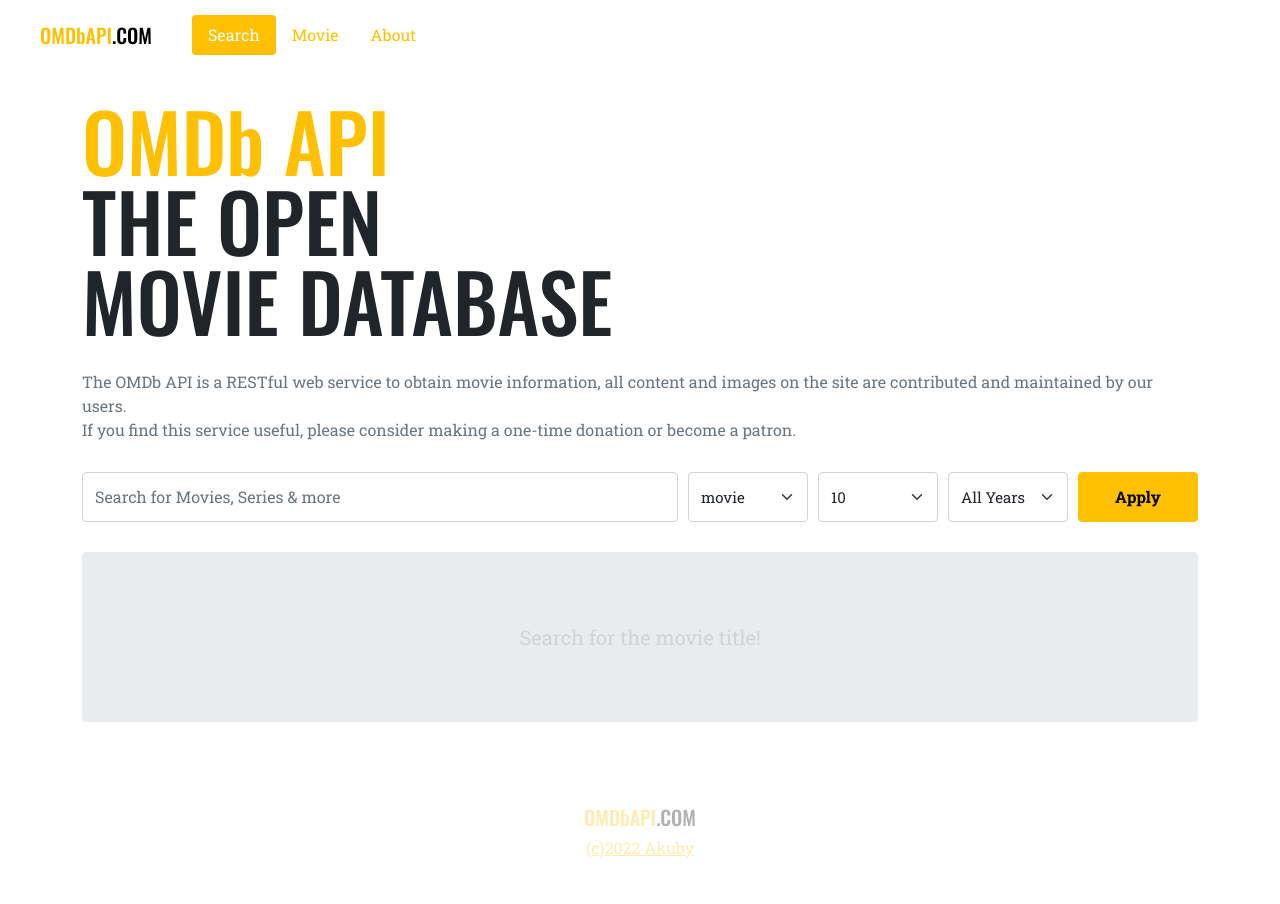
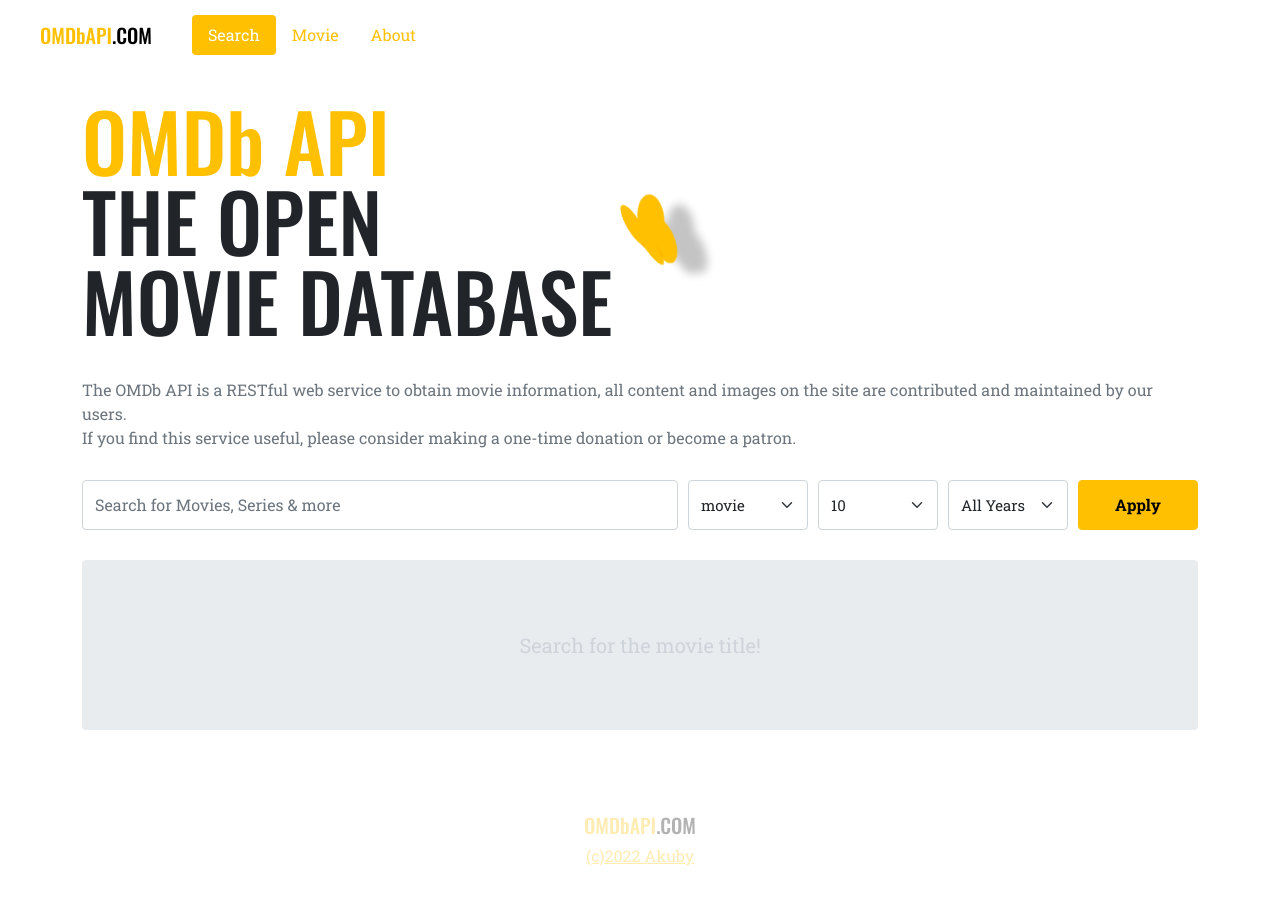
Before and after one commit to Akuby/OMDb-app-by-vue3, a Vue app: page /#/ in a window 1280 px wide. Shown: the top 904 px of the page. Built offline with nearby package versions, Linux system fonts and the light colour scheme.

Commit message:
flying butterfly (for fun)

```diff
--- a/src/components/Headline.vue
+++ b/src/components/Headline.vue
@@ -1,35 +1,189 @@
 <template>
   <div class="container">
+    <div class="logos">
     <h1>
       <span>OMDb API</span><br />
       THE OPEN<br />
       MOVIE DATABASE
     </h1>
+  <transition
+    appear
+    @before-enter="beforeEnter"
+    @enter="enter"
+  >
+    <div class="wave">
+      <div class="butterfly">
+        <div class="wing">
+          <div class="fly"></div>
+          <div class="fly"></div>
+        </div>
+        <div class="wing">
+          <div class="fly"></div>
+          <div class="fly"></div>
+        </div>
+      </div>
+    </div>
+</transition>
+</div>
     <p>
-    The OMDb API is a RESTful web service to obtain movie information, all content and images on the site are contributed and maintained by our users.<br />
+      The OMDb API is a RESTful web service to obtain movie information, all content and images on the site are
+      contributed and maintained by our users.<br />
       If you find this service useful, please consider making a one-time donation or become a patron.
     </p>
   </div>
 </template>
 
+<script>
+import gsap from 'gsap'
+export default {
+  setup(){
+    const beforeEnter = (el) => {
+      el.style.transform = 'translate(0px, 0px)'
+    }
+    const enter = (el) => {
+      gsap.to(el, {
+        duration : 7,
+        y : 266,
+        x : -672,
+      })
+    }
+    return { beforeEnter, enter }
+  }
+}
+</script>
+
+
 <style lang="scss" scoped>
   @import "~/scss/main";
-.container{
-    padding-top: 30px;
+
+  @keyframes left {
+    0% {
+        transform: rotateY(-60deg);
     }
-  h1{
-    line-height : 1;
-    font-family : "Oswald", sans-serif;
-    font-size : 80px;
-    span{
-      color : $primary;
+    100% {
+        transform: rotateY(50deg);
     }
 }
-p{
-  font-family: "Roboto Slab", sans-serif;
-  margin : 30px 0;
-  color : $gray-600;
+  @keyframes right {
+    0% {
+        transform: rotateY(180deg);
+    }
+    100% {
+        transform: rotateY(80deg);
+    }
 }
 
+// @keyframes fly {
+//   0% { transform: translate(0px, 0px); }
+//   11% { transform: translate(-200px, 180px);}
+//   22%{ transform: translate(-200px, 200px); }
+//   33%{ transform: translate(-400px, 150px); }
+//   44%{ transform: translate(-500px, 200px); }
+//   55%{ transform: translate(-700px, 120px); }
+//   66%{ transform: translate(-700px, 120px); }
+//   77%{ transform: translate(-700px, 120px); }
+//   88%{ transform: translate(-700px, 120px); }
+//   100%{ transform: translate(-700px, 120px); }
+// }
 
+
+  .container {
+    padding-top: 30px;
+    .logos{
+      display: flex;
+    }
+  }
+
+  h1 {
+    line-height: 1;
+    font-family: "Oswald", sans-serif;
+    font-size: 80px;
+
+    span {
+      color: $primary;
+    }
+  }
+  .wave{
+  position: absolute;
+    right: 0px;
+    top: 0px;
+    align-items: center;
+    display: flex;
+    justify-content: center;
+    filter: drop-shadow(30px 10px 4px #c4c4c4);
+    // animation: fly 5s infinite;
+}
+
+.butterfly {
+    position: relative;
+    transform-style: preserve-3d;
+    transform: rotateX(60deg) rotateY(30deg) rotateZ(-50deg);
+    width: 60px;
+
+    &::before {
+        background: orange;
+        border-radius: 40%;
+        content: '';
+        display: block;
+        margin-left:-10px;
+        position: absolute;
+        top: -15px;
+        transform: rotatey(100deg);
+        width: 10px;
+        height: 40px;
+        right: 5%;
+        z-index: 2;
+    }
+}
+.wing {
+    display: block;
+    position: absolute;
+    top: -18px;
+    right: 28%;
+
+    &:first-child {
+        animation: left 1s infinite;
+        animation-direction: alternate;
+        animation-fill-mode: reverse;
+        z-index: 3;
+    }
+
+    &:last-child {
+        animation: right 1s infinite;
+        animation-direction: alternate;
+        animation-fill-mode: reverse;
+        right:0;
+        z-index: 1;
+    }
+
+    .fly, .fly::after {
+        background: $primary;
+        transform-origin: 100% 50%;
+        overflow: hidden;
+        position: absolute;
+        border-radius: 50%;
+        right: 0;
+        top: 0;
+    }
+
+    .fly:first-child {
+        height: 35px;
+        text-align: center;
+        top: 2px;
+        transform: rotateZ(30deg);
+        width: 50px;
+    }
+
+    .fly:last-child {
+        height: 48px;
+        transform: rotateZ(-30deg);
+        width: 30px;
+    }
+}
+
+  p {
+    font-family: "Roboto Slab", sans-serif;
+    margin: 30px 0;
+    color: $gray-600;
+  }
 </style>
```
Lines whose indentation alone changed are shown as unchanged.
